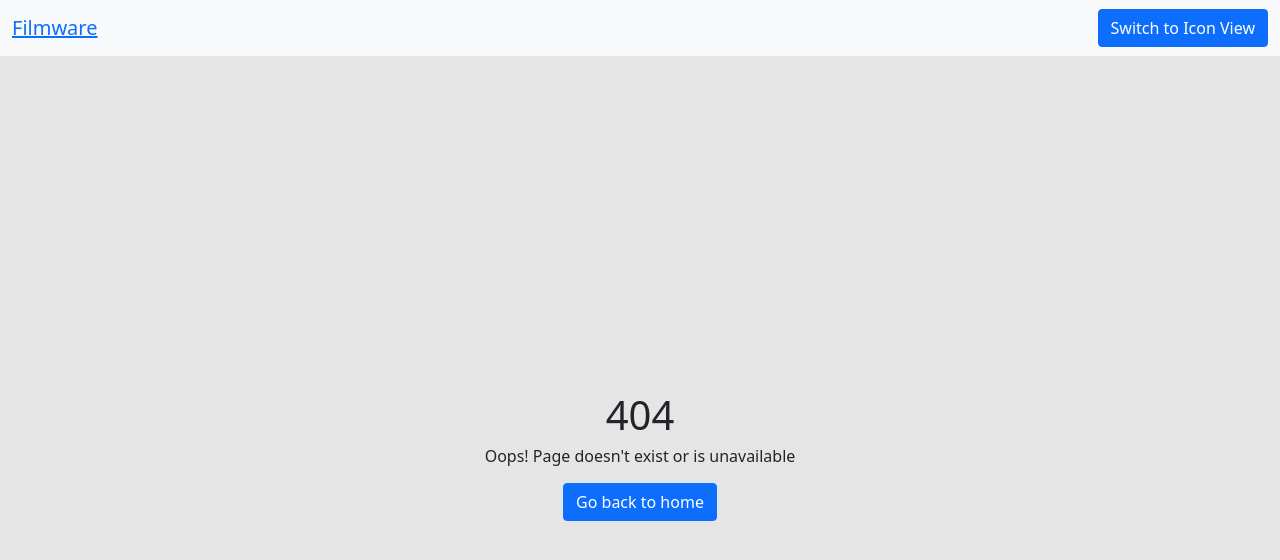
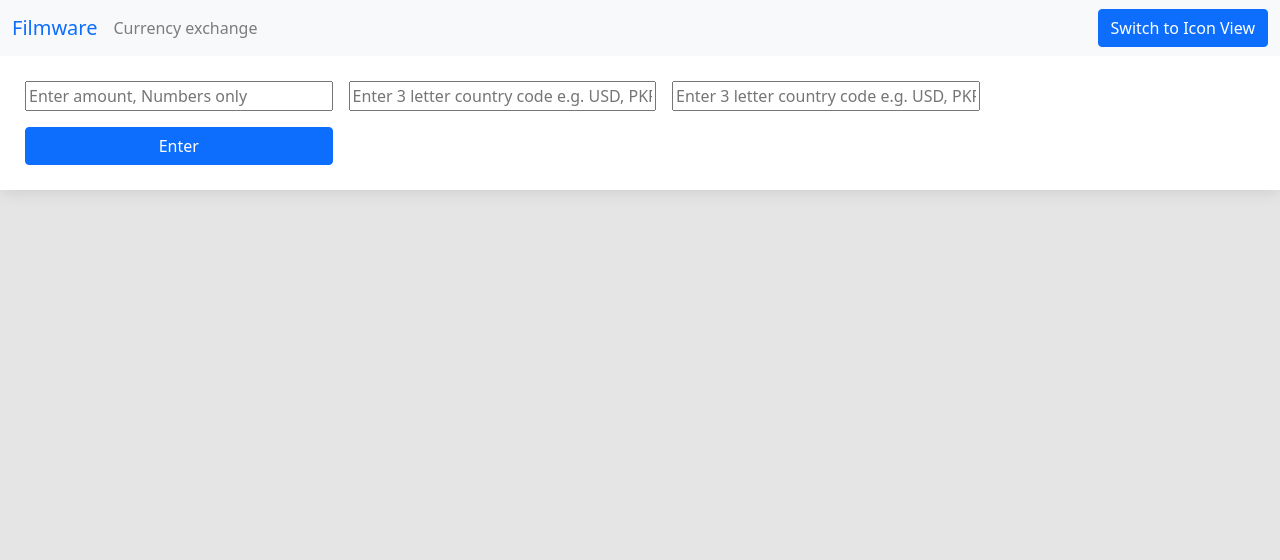
Before and after one commit to Misbah-Mushtaq/Twazn-assessment-1, a React (Create React App) app in the folder twaznassessment1/: page /#/exchangeRate in a window 1280 px wide. Before the commit this address had no page. Shown: the top 560 px of the page. Built offline with nearby package versions, Linux system fonts and the light colour scheme.

Commit message:
Initial comit on assessment2

```diff
--- a/twaznassessment1/package.json
+++ b/twaznassessment1/package.json
@@ -11,6 +11,7 @@
     "bootstrap": "^5.1.3",
     "react": "^18.1.0",
     "react-bootstrap": "^2.4.0",
+    "react-chartjs-2": "^4.1.0",
     "react-dom": "^18.1.0",
     "react-redux": "^8.0.2",
     "react-router-dom": "^6.3.0",
--- a/twaznassessment1/src/components/Header.js
+++ b/twaznassessment1/src/components/Header.js
@@ -1,5 +1,5 @@
 import React from "react";
-import { Button, Container, Navbar } from "react-bootstrap";
+import { Button, Container, Nav, Navbar } from "react-bootstrap";
 import { Link } from "react-router-dom";
 import { useDispatch, useSelector } from "react-redux";
 import { handleFilmViews } from "../store/views/viewsSlice";
@@ -18,10 +18,21 @@ const Header = () => {
     <Navbar expand="lg" bg="light">
       <Container fluid>
         <Navbar.Brand>
-          <Link to="/films">Filmware</Link>
+          <Link to="/films" className="text-decoration-none">
+            Filmware
+          </Link>
         </Navbar.Brand>
         <Navbar.Toggle aria-controls="navbarScroll" />
-        <Navbar.Collapse id="navbarScroll"></Navbar.Collapse>
+        <Navbar.Collapse id="navbarScroll">
+          <Nav.Item>
+            <Link
+              to="/exchangeRate"
+              className="text-black-50 text-decoration-none"
+            >
+              Currency exchange
+            </Link>
+          </Nav.Item>
+        </Navbar.Collapse>
         <Button variant="primary" onClick={handleView}>
           {iconView ? "Switch to Table View" : "Switch to Icon View"}
         </Button>
--- a/twaznassessment1/src/configurations/api-endpoints.js
+++ b/twaznassessment1/src/configurations/api-endpoints.js
@@ -2,3 +2,6 @@ export const filmsAPIs = {
   getFilms: "https://swapi.dev/api/films/",
   getFilmById: "https://swapi.dev/api/films/",
 };
+export const exchangeAPIs = (to, from, amount) => {
+  return `https://api.apilayer.com/exchangerates_data/convert?to=${to}&from=${from}&amount=${amount}`;
+};
--- a/twaznassessment1/src/router/Routing.js
+++ b/twaznassessment1/src/router/Routing.js
@@ -1,13 +1,17 @@
 import React from "react";
 import { Routes, Route } from "react-router-dom";
 import { PageNotFound } from "../components/404";
+import ExchangeRate from "../views/ExchangeRate";
 import Films from "../views/Films";
+import MainLayout from "../views/MainLayout";
 
 export const Routing = () => {
   return (
     <Routes>
-      <Route path="/" element={<Films />}>
+      <Route path="/" element={<MainLayout />}>
+        <Route index element={<Films />} />
         <Route path="films" element={<Films />} />
+        <Route path="exchangeRate" element={<ExchangeRate />} />
       </Route>
       <Route path="*" element={<PageNotFound />} />
     </Routes>
--- /dev/null
+++ b/twaznassessment1/src/views/ExchangeRate.js
@@ -0,0 +1,96 @@
+import React, { useState } from "react";
+import axios from "axios";
+import { Button, Spinner } from "react-bootstrap";
+import { useDispatch, useSelector } from "react-redux";
+import { exchangeAPIs } from "../configurations/api-endpoints";
+import { apiLoadingState } from "../store/loader/loaderSlice";
+import { errorsFromAPI } from "../store/error/errorSlice";
+
+const APIHeaders = { apikey: "n9M16URxeUelItuNWMqvu2B6xm3DkEmH" };
+
+const ExchangeRate = () => {
+  const [state, setState] = useState({});
+  const [result, setResult] = useState({});
+
+  const dispatch = useDispatch();
+
+  const [loader] = useSelector((state) => {
+    return [state.loader?.loader];
+  });
+
+  const handleChange = ({ target }) => {
+    setState({ ...state, [target.name]: target.value });
+  };
+
+  const exchange = (ev) => {
+    ev.preventDefault();
+    dispatch(apiLoadingState(true));
+    const { amount, exchangeFrom, exchangeTo } = state;
+    axios
+      .get(exchangeAPIs(exchangeTo, exchangeFrom, amount), {
+        headers: APIHeaders,
+      })
+      .then((response) => {
+        console.log(response);
+        setResult(response.data);
+        dispatch(apiLoadingState(false));
+      })
+      .catch((error) => {
+        let errors = {
+          errorTitle: "Exchange Rate",
+          errorBody: error?.message,
+        };
+        dispatch(apiLoadingState(false));
+        dispatch(errorsFromAPI(errors));
+      });
+  };
+
+  return (
+    <div className="main-container">
+      {loader && (
+        <div className="d-flex justify-content-center">
+          <Spinner animation="border" variant="primary" />
+        </div>
+      )}
+      {result.result && (
+        <h3>
+          {result.result} {result.query.to}
+        </h3>
+      )}
+      <form onSubmit={exchange} className="d-flex flex-wrap gap-3">
+        <input
+          name="amount"
+          onChange={handleChange}
+          value={state["amount"]}
+          placeholder={"Enter amount, Numbers only"}
+          className="col-3"
+          required
+          type="number"
+        />
+        <input
+          name="exchangeFrom"
+          onChange={handleChange}
+          value={state["exchangeFrom"]}
+          pattern="[A-Za-z]{3}"
+          placeholder={"Enter 3 letter country code e.g. USD, PKR"}
+          className="col-3"
+          required
+        />
+        <input
+          name="exchangeTo"
+          onChange={handleChange}
+          value={state["exchangeTo"]}
+          pattern="[A-Za-z]{3}"
+          placeholder={"Enter 3 letter country code e.g. USD, PKR"}
+          className="col-3"
+          required
+        />
+        <Button type="submit" className="col-3">
+          Enter
+        </Button>
+      </form>
+    </div>
+  );
+};
+
+export default ExchangeRate;
--- /dev/null
+++ b/twaznassessment1/src/views/MainLayout.js
@@ -0,0 +1,8 @@
+import React from "react";
+import { Outlet } from "react-router-dom";
+
+const MainLayout = () => {
+  return <Outlet />;
+};
+
+export default MainLayout;
```
Also changed, not shown: twaznassessment1/src/components/BarChart.js (added, +40 -0 lines), twaznassessment1/src/components/Chart.js (added, +9 -0 lines), twaznassessment1/src/components/CurrencyChart.js (added, +37 -0 lines), 1 other file (tests, documents, lock files or other folders).
